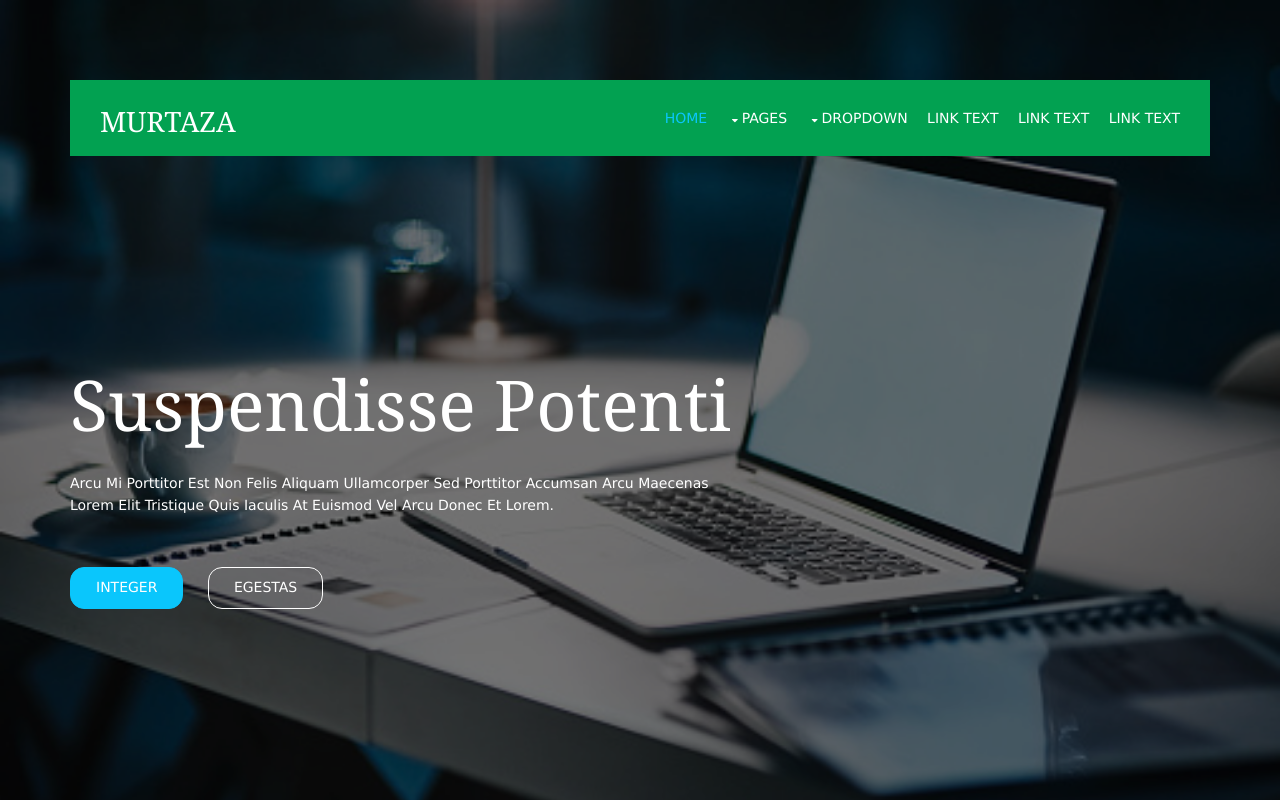
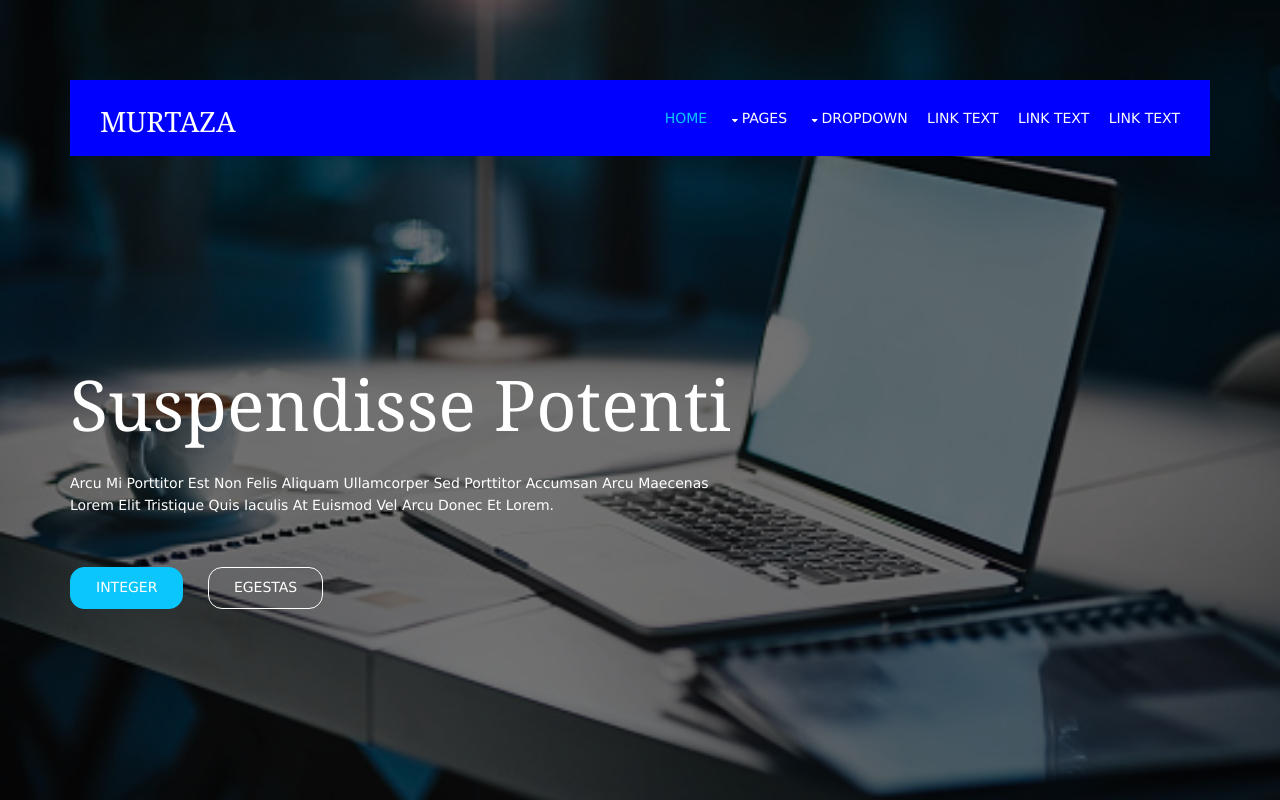
Before and after one commit to murtazariaz/MR_Developer, a plain HTML site: page index.html in a window 1280 px wide. Shown: the top 800 px of the page. Drawn offline with Linux system fonts and the light colour scheme.

Commit message:
Update layout.css

```diff
--- a/layout/styles/layout.css
+++ b/layout/styles/layout.css
@@ -302,7 +302,7 @@ input:focus, textarea:focus, *:required:focus{border-color:#0AC6FC !important;}
 
 
 /* Header */
-#header{color:#FFFFFF; background-color:#02a151;}
+#header{color:#FFFFFF; background-color:blue;}
 #header #logo a{color:inherit;}
 
 
```
